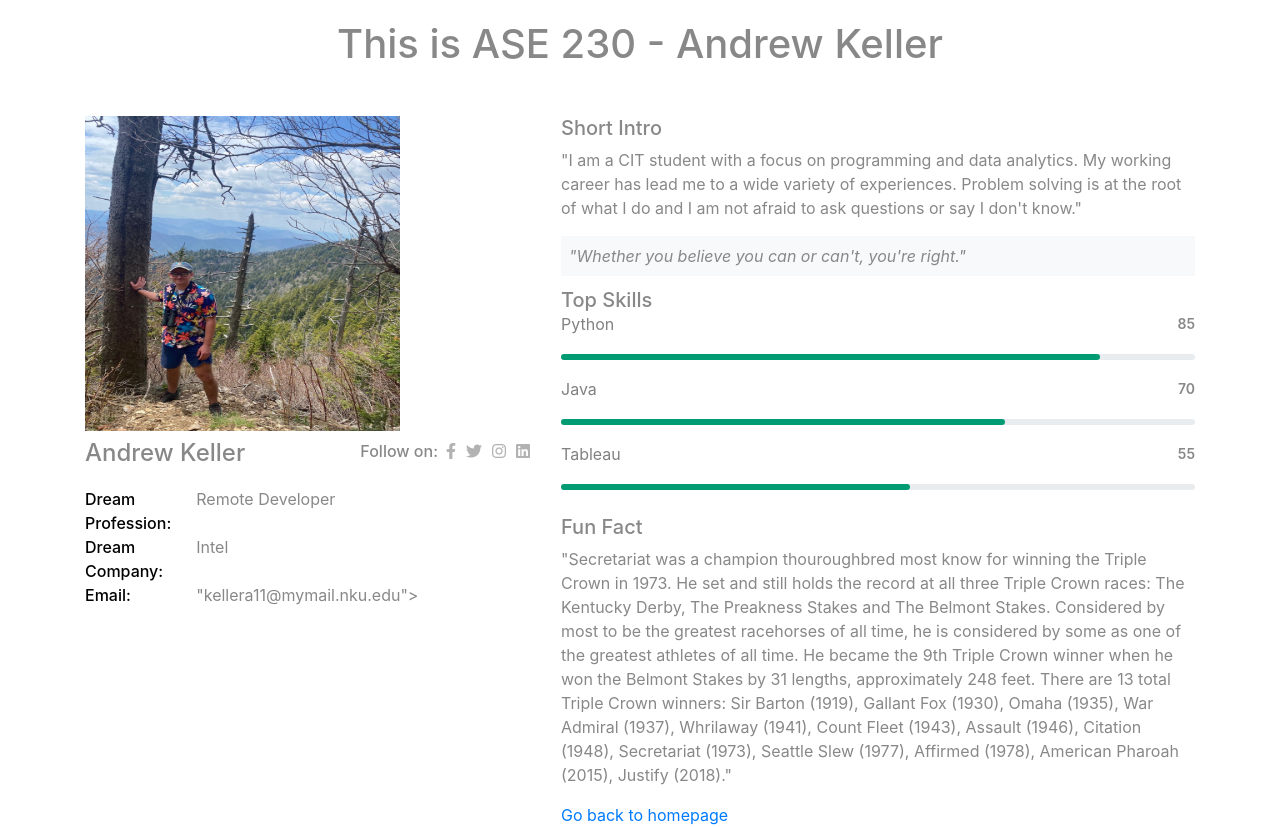
After one commit to NoahDees/Class-photo-book-part-1, a PHP site: page /details.php?index=1 in a window 1280 px wide. The commit adds this page. Run offline with PHP 8.4, Linux system fonts and the light colour scheme; data that the repository does not hold is empty; some libraries are stand-ins or nearby versions.

Commit message:
Add files via upload
Photo book part 2.

```diff
--- /dev/null
+++ b/details.php
@@ -0,0 +1,149 @@
+<!doctype html>
+<html lang="en">
+    <?php
+        $ind = $_GET['index'];
+        $students = [[
+            'name'=>'Noah Dees',
+            'designation'=>'PHP Designer',
+            'company'=>'IBM',
+            'email'=>'deesn1@nku.edu',
+            'intro'=>'I am a senior at Northern Kentucky University in my final semester. I am ready to finish off my college career with some Server-Side Programming!',
+            'snippet'=>'I may not always have good habits in terms of spending my time or money (which I am working on), but I do have the knowledge to get me out of trouble most of the time!',
+            'profession'=>'Python Coder',
+            'skills'=>['Finance','Information Technologies','Education'],
+            'skillpercent'=>['70','85','90'],
+            'year'=>'senior',
+            'pagename'=>'details.php',
+            'picturename'=>'picture.jpg',
+            'funfact'=>'I graduated as the Salutatorian of my high school class and I love to fish.'],
+
+            [
+            'name'=>'Andrew Keller',
+			'designation'=>'CIT Student',
+			'snippet'=>'"Whether you believe you can or can\'t, you\'re right."',
+			'profession'=>'Remote Developer',
+			'company'=>'Intel',
+			'intro'=>'"I am a CIT student with a focus on programming and data analytics. My working career has lead me to a wide variety of experiences. Problem solving is at the root of what I do and I am not afraid to ask questions or say I don\'t know."',
+			'email'=>'"kellera11@mymail.nku.edu"',
+			'skills'=>['Python','Java','Tableau'],
+            'skillpercent'=>['85','70','55'],
+            'year'=>'senior',
+            'pagename'=>'0',
+            'picturename'=>'AndrewKellerPhoto.jpg',
+			'funfact'=>'"Secretariat was a champion thouroughbred most know for winning the Triple Crown in 1973. He set and still holds the record at all three Triple Crown races: The Kentucky Derby, The Preakness Stakes and The Belmont Stakes. Considered by most to be the greatest racehorses of all time, he is considered by some as one of the greatest athletes of all time. He became the 9th Triple Crown winner when he won the Belmont Stakes by 31 lengths, approximately 248 feet. There are 13 total Triple Crown winners: Sir Barton (1919), Gallant Fox (1930), Omaha (1935), War Admiral (1937), Whrilaway (1941), Count Fleet (1943), Assault (1946), Citation (1948), Secretariat (1973), Seattle Slew (1977), Affirmed (1978), American Pharoah (2015), Justify (2018)."'],
+
+            [
+            'name'=>'Phil Mickelson',
+            'designation'=>'Golfer',
+            'company'=>'Lefty Inc.',
+            'email'=>'greatgolfer@yahoo.com',
+            'intro'=>'I am a great golfer from San Diego.',
+            'snippet'=>'I\'ve won Three Masters',
+            'profession'=>'Coach',
+            'skills'=>['Driving','Chipping','Putting'],
+            'skillpercent'=>['100','100','100'],
+            'year'=>'freshman',
+            'pagename'=>'0',
+            'picturename'=>'mickelson.jpg',
+            'funfact'=>'I am a part of the ~5% of the PGA Tour that is left handed.']
+        ];
+    ?>
+    <head>
+	    <!-- https://www.bootdey.com/snippets/view/team-user-resume#html -->
+	    <meta charset="utf-8">
+	    <meta name="viewport" content="width=device-width, initial-scale=1, shrink-to-fit=no">
+	    <link rel="stylesheet" href="https://cdn.jsdelivr.net/npm/bootstrap@4.5.3/dist/css/bootstrap.min.css" integrity="sha384-TX8t27EcRE3e/ihU7zmQxVncDAy5uIKz4rEkgIXeMed4M0jlfIDPvg6uqKI2xXr2" crossorigin="anonymous"><link rel="stylesheet" href="https://cdnjs.cloudflare.com/ajax/libs/font-awesome/5.12.1/css/all.min.css" integrity="sha256-mmgLkCYLUQbXn0B1SRqzHar6dCnv9oZFPEC1g1cwlkk=" crossorigin="anonymous" />
+        <meta charset="utf-8">
+        <meta name="viewport" content="width=device-width, initial-scale=1, shrink-to-fit=no">
+        <title>ASE 230 - class of Spring/Fall/Summer 2022</title>
+    </head>
+	<body>
+		<link rel="stylesheet" href="assets/css/detail.css" />
+		<title> This is ASE 230 -<?=$students[$ind]['name']?></title>
+		<div class="container text-center mb-5">
+			<h1>This is ASE 230 - <?=$students[$ind]['name']?></h1>
+		</div>
+		<div class="container">
+            <div class="row">
+                <div class="col-lg-5 col-md-6">
+                   <div class="mb-2">
+                        <a href="details.php?index=<?= $num?>"><img src="<?php echo $students[$ind]['picturename']?>" width="315" height="315" alt=""></a>
+                   </div>
+                   <div class="mb-2 d-flex">
+                       <h4 class="font-weight-normal"><?=$students[$ind]['name']?></h4>
+                       <div class="social d-flex ml-auto">
+                           <p class="pr-2 font-weight-normal">Follow on:</p>
+                           <a href="#" class="text-muted mr-1">
+                               <i class="fab fa-facebook-f"></i>
+                           </a>
+                           <a href="#" class="text-muted mr-1">
+                               <i class="fab fa-twitter"></i>
+                           </a>
+                           <a href="#" class="text-muted mr-1">
+                               <i class="fab fa-instagram"></i>
+                           </a>
+                           <a href="#" class="text-muted">
+                               <i class="fab fa-linkedin"></i>
+                           </a>
+                       </div>
+                </div>
+                <div class="mb-2">
+                    <ul class="list-unstyled">
+                        <li class="media">
+                            <span class="w-25 text-black font-weight-normal">Dream Profession:</span>
+                            <label class="media-body"><?=$students[$ind]['profession']?></label>
+                        </li>
+                        <li class="media">
+                            <span class="w-25 text-black font-weight-normal">Dream Company:</span>
+                            <label class="media-body"><?=$students[$ind]['company']?></label>
+                        </li>
+                        <li class="media">
+                            <span class="w-25 text-black font-weight-normal">Email:</span>
+                            <label class="media-body"><?=$students[$ind]['email']?>></label>
+                        </li>
+                    </ul>
+                </div>
+              </div>
+              <div class="col-lg-7 col-md-6 pl-xl-3">
+                   <h5 class="font-weight-normal">Short Intro</h5>
+                   <p><?=$students[$ind]['intro']?></p>
+                   <div class="my-2 bg-light p-2">
+                     <p class="font-italic mb-0"><?=$students[$ind]['snippet']?></p>
+                   </div>
+                   <div class="mb-2 mt-2 pt-1">
+                     <h5 class="font-weight-normal">Top Skills</h5>
+                   </div>
+                   <div class="py-1">
+                         <div class="progress">
+                              <div class="progress-bar" role="progressbar" style="width:<?=$students[$ind]['skillpercent'][0]?>%" aria-valuenow="85" aria-valuemin="0" aria-valuemax="100">
+                                    <div class="progress-bar-title"><?=$students[$ind]['skills'][0]?></div>
+                                    <span class="progress-bar-number"><?=$students[$ind]['skillpercent'][0]?></span>
+                              </div>
+                         </div>
+                   </div>
+                   <div class="py-1">
+                        <div class="progress">
+                              <div class="progress-bar" role="progressbar" style="width:<?=$students[$ind]['skillpercent'][1]?>%" aria-valuenow="70" aria-valuemin="0" aria-valuemax="100">
+                                   <div class="progress-bar-title"><?=$students[$ind]['skills'][1]?></div>
+                                   <span class="progress-bar-number"><?=$students[$ind]['skillpercent'][1]?></span>
+                              </div>
+                        </div>
+                   </div>
+                   <div class="py-1">
+                       <div class="progress">
+                              <div class="progress-bar" role="progressbar" style="width:<?=$students[$ind]['skillpercent'][2]?>%" aria-valuenow="90" aria-valuemin="0" aria-valuemax="100">
+                                  <div class="progress-bar-title"><?=$students[$ind]['skills'][2]?></div>
+                                  <span class="progress-bar-number"><?=$students[$ind]['skillpercent'][2]?></span>
+                              </div>
+                       </div>
+                   </div>
+                   <h5 class="font-weight-normal">Fun Fact</h5>
+                   <p><?=$students[$ind]['funfact']?></p>
+                   <a href="index.php">Go back to homepage</a>
+              </div>
+            </div>
+        </div>
+    </body>
+	<script src="https://code.jquery.com/jquery-3.5.1.slim.min.js" integrity="sha384-DfXdz2htPH0lsSSs5nCTpuj/zy4C+OGpamoFVy38MVBnE+IbbVYUew+OrCXaRkfj" crossorigin="anonymous"></script>
+	<script src="https://cdn.jsdelivr.net/npm/bootstrap@4.5.3/dist/js/bootstrap.bundle.min.js" integrity="sha384-ho+j7jyWK8fNQe+A12Hb8AhRq26LrZ/JpcUGGOn+Y7RsweNrtN/tE3MoK7ZeZDyx" crossorigin="anonymous"></script>
+</html>
```
Also changed, not shown: index.php (+77 -56 lines), AndrewKellerPhoto.jpg (added), mickelson.jpg (added).
